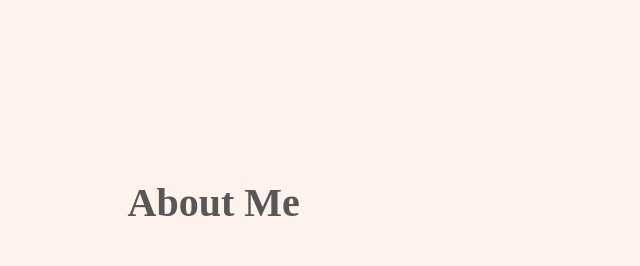
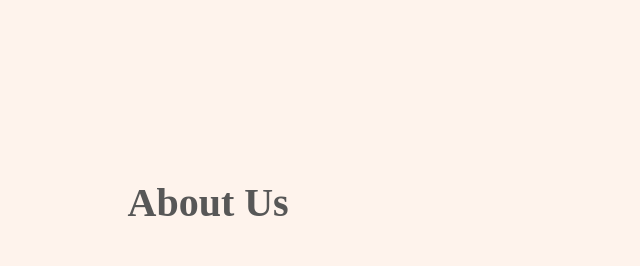
Before and after one commit to durjoi/foodhub, a plain HTML site: page index.html in a window 1280 px wide. Shown: the part 802-1068 px from the top of the page, 597-1237 px from the left. Drawn offline with Linux system fonts and the light colour scheme.

Commit message:
About Us title changed

```diff
--- a/index.html
+++ b/index.html
@@ -30,7 +30,7 @@
             <img src="/foodhub/images/Person Image.png" alt="">
         </div>
         <div class="about-me-content">
-            <h2 class="secondary-heading text-grey">About Me</h2>
+            <h2 class="secondary-heading text-grey">About Us</h2>
             <p class="section-subheading text-grey">FoodHub, based in Springdale, Arkansas, is a local chain of 114 supermarkets located across Arkansas, Oklahoma, Missouri, and Kansas. The company sells both groceries and sporting goods in some larger stores, with several locations also incorporating pharmacies and fuel centers.</p>
             <a href="#" target="_blank" class="btn btn-primary border-none">
                 Contact Me
```
